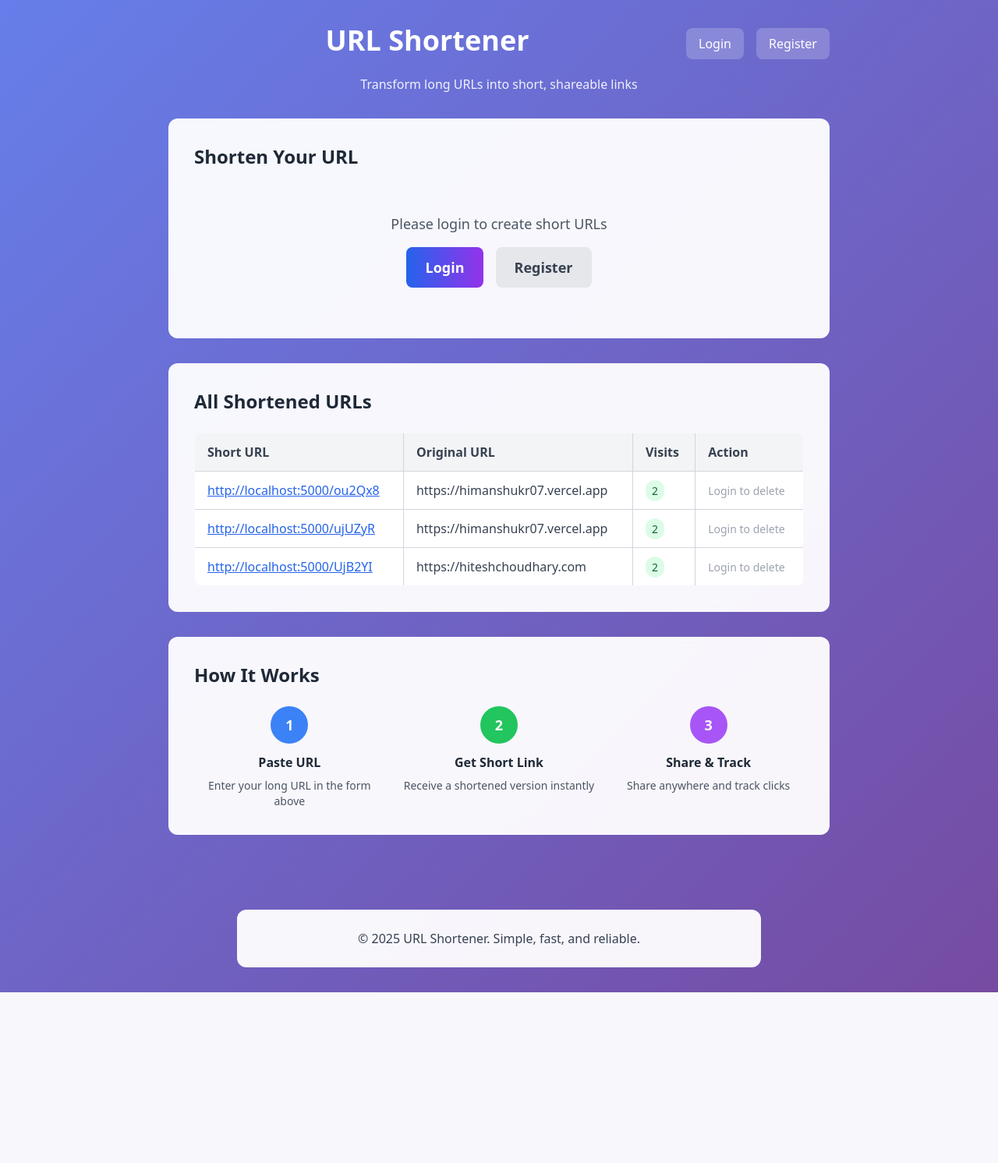
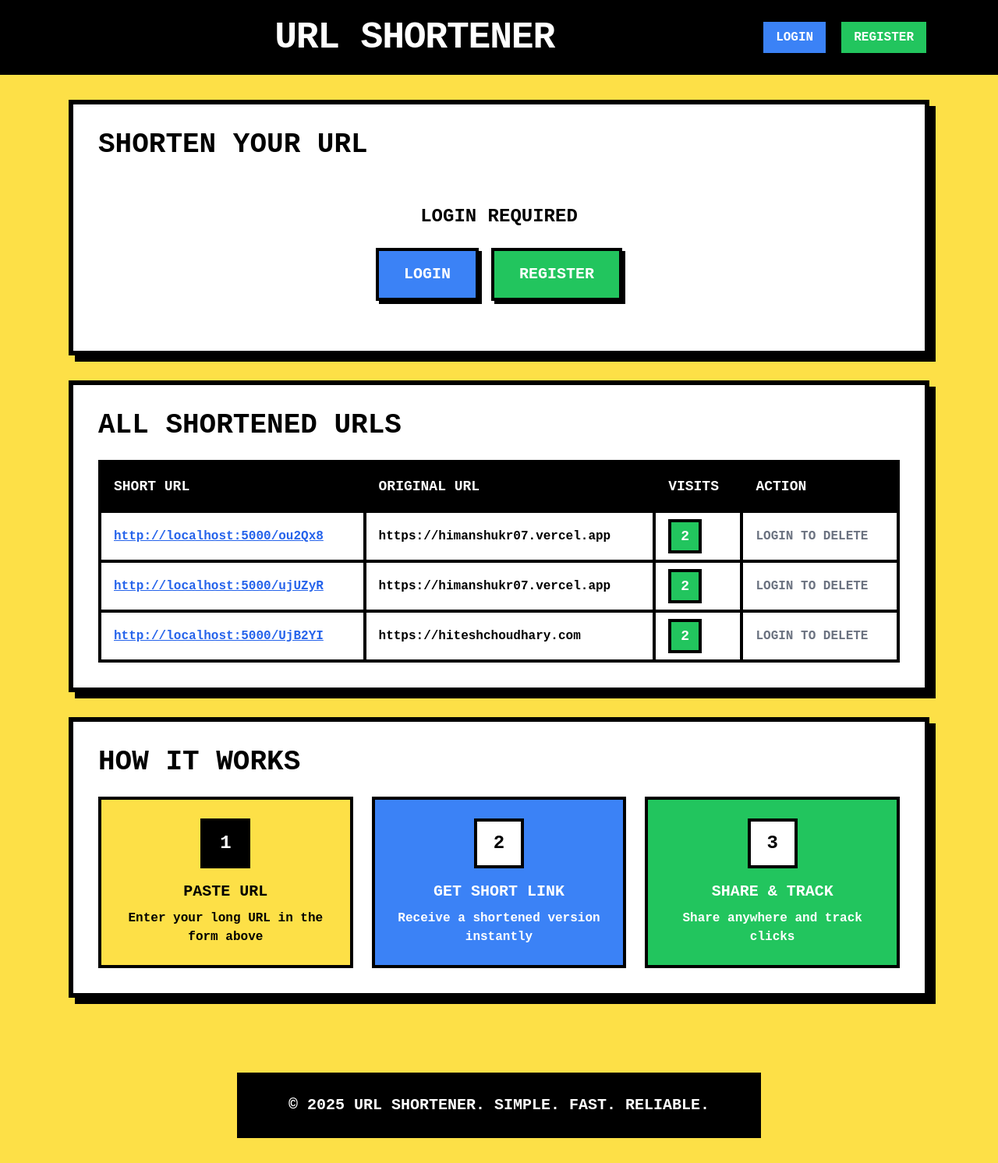
Before and after one commit to himanshukr1721/side-projects, a Flask app: page / in a window 1280 px wide. Shown: the whole page at 78% size. Before the commit the page ends 1273 px from the top, so only its background shows below. Run offline with Flask 3, Linux system fonts and the light colour scheme; data comes from the database, SQL or seed files in the repository; some libraries are stand-ins or nearby versions.

Commit message:
hail capitalism

```diff
--- a/06_shorturl/templates/index.html
+++ b/06_shorturl/templates/index.html
@@ -6,55 +6,73 @@
     <title>URL Shortener</title>
     <script src="https://cdn.tailwindcss.com"></script>
     <style>
-        .gradient-bg {
-            background: linear-gradient(135deg, #667eea 0%, #764ba2 100%);
+        * {
+            font-family: 'Courier New', monospace;
         }
-        .glass-effect {
-            background: rgba(255, 255, 255, 0.95);
-            backdrop-filter: blur(10px);
-            border: 1px solid rgba(255, 255, 255, 0.3);
+        .brutal-border {
+            border: 6px solid #000;
+            box-shadow: 8px 8px 0px #000;
         }
-        .hover-lift {
-            transition: all 0.3s ease;
+        .brutal-border-thin {
+            border: 4px solid #000;
         }
-        .hover-lift:hover {
-            transform: translateY(-2px);
-            box-shadow: 0 10px 25px rgba(0, 0, 0, 0.15);
+        .brutal-button {
+            border: 4px solid #000;
+            box-shadow: 4px 4px 0px #000;
+            transition: all 0.1s;
+        }
+        .brutal-button:hover {
+            transform: translate(2px, 2px);
+            box-shadow: 2px 2px 0px #000;
+        }
+        .brutal-button:active {
+            transform: translate(4px, 4px);
+            box-shadow: 0px 0px 0px #000;
+        }
+        .brutal-input {
+            border: 4px solid #000;
+            box-shadow: inset 4px 4px 0px rgba(0,0,0,0.1);
+        }
+        .brutal-input:focus {
+            outline: none;
+            border: 4px solid #000;
+            box-shadow: inset 4px 4px 0px rgba(0,0,0,0.1), 0 0 0 4px #FFEB3B;
         }
     </style>
 </head>
-<body class="min-h-screen gradient-bg">
+<body class="min-h-screen bg-yellow-300">
     <!-- Header -->
-    <div class="text-center py-8">
-        <div class="flex justify-between items-center max-w-4xl mx-auto px-6 mb-4">
+    <div class="bg-black text-white py-6 mb-8">
+        <div class="max-w-6xl mx-auto px-6">
+            <div class="flex justify-between items-center">
                 <div></div>
-            <h1 class="text-4xl font-bold text-white mb-2">URL Shortener</h1>
-            <div class="flex gap-4">
+                <h1 class="text-5xl font-black uppercase tracking-tight">URL SHORTENER</h1>
+                <div class="flex gap-3">
                     {% if is_logged_in %}
-                    <span class="text-white text-opacity-90">Welcome, <strong>{{ username }}</strong>!</span>
-                    <a href="/logout" class="bg-white bg-opacity-20 hover:bg-opacity-30 text-white px-4 py-2 rounded-lg transition-all">
-                        Logout
+                        <span class="bg-yellow-300 text-black px-4 py-2 brutal-border-thin font-bold">USER: {{ username }}</span>
+                        <a href="/logout" class="bg-red-500 text-white px-4 py-2 brutal-button font-black uppercase">
+                            LOGOUT
                         </a>
                     {% else %}
-                    <a href="/login" class="bg-white bg-opacity-20 hover:bg-opacity-30 text-white px-4 py-2 rounded-lg transition-all">
-                        Login
+                        <a href="/login" class="bg-blue-500 text-white px-4 py-2 brutal-button font-black uppercase">
+                            LOGIN
                         </a>
-                    <a href="/register" class="bg-white bg-opacity-20 hover:bg-opacity-30 text-white px-4 py-2 rounded-lg transition-all">
-                        Register
+                        <a href="/register" class="bg-green-500 text-white px-4 py-2 brutal-button font-black uppercase">
+                            REGISTER
                         </a>
                     {% endif %}
                 </div>
             </div>
-        <p class="text-white text-opacity-90">Transform long URLs into short, shareable links</p>
+        </div>
     </div>
 
     <!-- Main Container -->
-    <div class="max-w-4xl mx-auto px-6">
+    <div class="max-w-6xl mx-auto px-6">
         <!-- Flash Messages -->
         {% with messages = get_flashed_messages(with_categories=true) %}
             {% if messages %}
                 {% for category, message in messages %}
-                    <div class="mb-4 p-4 rounded-lg {% if category == 'error' %}bg-red-100 text-red-700 border border-red-300{% else %}bg-green-100 text-green-700 border border-green-300{% endif %}">
+                    <div class="mb-6 p-4 {% if category == 'error' %}bg-red-500 text-white{% else %}bg-green-500 text-white{% endif %} brutal-border-thin font-bold text-lg">
                         {{ message }}
                     </div>
                 {% endfor %}
@@ -62,33 +80,33 @@
         {% endwith %}
 
         <!-- URL Shortener Form -->
-        <div class="glass-effect rounded-xl p-8 mb-8 hover-lift">
-            <h2 class="text-2xl font-bold mb-6 text-gray-800">Shorten Your URL</h2>
+        <div class="bg-white brutal-border p-8 mb-8">
+            <h2 class="text-4xl font-black mb-6 uppercase">SHORTEN YOUR URL</h2>
             {% if is_logged_in %}
-                <form method="POST" class="space-y-4">
+                <form method="POST" class="space-y-6">
                     <label class="block">
-                        <span class="text-gray-700 font-medium">Enter a long URL</span>
+                        <span class="text-black font-black text-xl mb-2 block uppercase">Enter a long URL</span>
                         <input
                          type="text"
                          name="urls"
                          placeholder="https://example.com/verylongurl"
                          required
-                         class="mt-2 block w-full border border-gray-300 rounded-lg p-4 text-lg focus:ring-2 focus:ring-blue-500 focus:border-transparent"
+                         class="brutal-input block w-full p-4 text-lg bg-white font-bold"
                          >
                     </label>
-                    <button type="submit" class="w-full bg-gradient-to-r from-blue-600 to-purple-600 text-white px-6 py-3 rounded-lg font-semibold text-lg hover:from-blue-700 hover:to-purple-700 transition-all">
-                        Shorten URL
+                    <button type="submit" class="w-full bg-black text-white px-6 py-4 brutal-button font-black text-xl uppercase">
+                        SHORTEN URL
                     </button>
                 </form>
             {% else %}
                 <div class="text-center py-8">
-                    <p class="text-gray-600 text-lg mb-4">Please login to create short URLs</p>
+                    <p class="text-black text-2xl mb-6 font-black uppercase">LOGIN REQUIRED</p>
                     <div class="flex gap-4 justify-center">
-                        <a href="/login" class="bg-gradient-to-r from-blue-600 to-purple-600 text-white px-6 py-3 rounded-lg font-semibold text-lg hover:from-blue-700 hover:to-purple-700 transition-all">
-                            Login
+                        <a href="/login" class="bg-blue-500 text-white px-8 py-4 brutal-button font-black text-xl uppercase">
+                            LOGIN
                         </a>
-                        <a href="/register" class="bg-gray-200 text-gray-700 px-6 py-3 rounded-lg font-semibold text-lg hover:bg-gray-300 transition-all">
-                            Register
+                        <a href="/register" class="bg-green-500 text-white px-8 py-4 brutal-button font-black text-xl uppercase">
+                            REGISTER
                         </a>
                     </div>
                 </div>
@@ -96,46 +114,46 @@
         </div>
 
         <!-- URLs Table -->
-        <div class="glass-effect rounded-xl p-8 hover-lift">
-            <h2 class="text-2xl font-bold mb-6 text-gray-800">All Shortened URLs</h2>
+        <div class="bg-white brutal-border p-8">
+            <h2 class="text-4xl font-black mb-6 uppercase">ALL SHORTENED URLS</h2>
             {% if all_urls %}
             <div class="overflow-x-auto">
-                <table class="w-full border-collapse border border-gray-300 rounded-lg overflow-hidden">
-                    <thead class="bg-gray-100">
-                        <tr>
-                            <th class="border border-gray-300 px-4 py-3 text-left font-semibold text-gray-700">Short URL</th>
-                            <th class="border border-gray-300 px-4 py-3 text-left font-semibold text-gray-700">Original URL</th>
-                            <th class="border border-gray-300 px-4 py-3 text-left font-semibold text-gray-700">Visits</th>
-                            <th class="border border-gray-300 px-4 py-3 text-left font-semibold text-gray-700">Action</th>
+                <table class="w-full border-collapse">
+                    <thead>
+                        <tr class="bg-black text-white">
+                            <th class="brutal-border-thin px-4 py-4 text-left font-black text-lg uppercase">SHORT URL</th>
+                            <th class="brutal-border-thin px-4 py-4 text-left font-black text-lg uppercase">ORIGINAL URL</th>
+                            <th class="brutal-border-thin px-4 py-4 text-left font-black text-lg uppercase">VISITS</th>
+                            <th class="brutal-border-thin px-4 py-4 text-left font-black text-lg uppercase">ACTION</th>
                         </tr>
                     </thead>
                     <tbody class="bg-white">
                         {% for url in all_urls %}
-                            <tr class="hover:bg-gray-50">
-                                <td class="border border-gray-300 px-4 py-3">
-                                    <a href="/{{ url[1] }}" target="_blank" class="text-blue-600 underline hover:text-blue-800">
+                            <tr class="brutal-border-thin">
+                                <td class="brutal-border-thin px-4 py-4">
+                                    <a href="/{{ url[1] }}" target="_blank" class="text-blue-600 font-bold underline hover:text-blue-800">
                                         http://localhost:5000/{{ url[1] }}
                                     </a>
                                 </td>
-                                <td class="border border-gray-300 px-4 py-3 text-gray-700">{{ url[0] }}</td>
-                                <td class="border border-gray-300 px-4 py-3">
-                                    <span class="bg-green-100 text-green-800 px-2 py-1 rounded-full text-sm font-medium">
+                                <td class="brutal-border-thin px-4 py-4 text-black font-bold">{{ url[0] }}</td>
+                                <td class="brutal-border-thin px-4 py-4">
+                                    <span class="bg-green-500 text-white px-3 py-2 brutal-border-thin font-black text-lg">
                                         {{ url[2] }}
                                     </span>
                                 </td>
-                                <td class="border border-gray-300 px-4 py-3">
+                                <td class="brutal-border-thin px-4 py-4">
                                     {% if is_logged_in %}
                                         <form
                                         action="/delete/{{ url[1] }}"
                                         method="POST"
-                                        onsubmit="return confirm('Delete this short url?')"
+                                        onsubmit="return confirm('DELETE THIS URL?')"
                                         class="inline">
-                                        <button type="submit" class="bg-red-100 hover:bg-red-200 text-red-600 px-3 py-1 rounded font-bold transition-colors">
-                                            Delete
+                                        <button type="submit" class="bg-red-500 text-white px-4 py-2 brutal-button font-black uppercase">
+                                            DELETE
                                         </button>
                                         </form>
                                     {% else %}
-                                        <span class="text-gray-400 text-sm">Login to delete</span>
+                                        <span class="text-gray-500 font-bold">LOGIN TO DELETE</span>
                                     {% endif %}
                                 </td>
                             </tr>
@@ -144,31 +162,31 @@
                 </table>
             </div>
             {% else %}
-            <div class="text-center py-8">
-                <p class="text-gray-600 text-lg">No URLs have been shortened yet</p>
-                <p class="text-gray-500 mt-2">Start by entering a URL above!</p>
+            <div class="text-center py-12">
+                <p class="text-black text-2xl font-black uppercase mb-2">NO URLS YET</p>
+                <p class="text-black text-lg font-bold">START BY ENTERING A URL ABOVE!</p>
             </div>
             {% endif %}
         </div>
 
         <!-- How It Works -->
-        <div class="glass-effect rounded-xl p-8 mt-8 hover-lift">
-            <h2 class="text-2xl font-bold mb-6 text-gray-800">How It Works</h2>
+        <div class="bg-white brutal-border p-8 mt-8">
+            <h2 class="text-4xl font-black mb-6 uppercase">HOW IT WORKS</h2>
             <div class="grid md:grid-cols-3 gap-6">
-                <div class="text-center">
-                    <div class="w-12 h-12 bg-blue-500 text-white rounded-full flex items-center justify-center mx-auto mb-3 font-bold text-lg">1</div>
-                    <h3 class="font-semibold text-gray-800 mb-2">Paste URL</h3>
-                    <p class="text-gray-600 text-sm">Enter your long URL in the form above</p>
+                <div class="text-center bg-yellow-300 brutal-border-thin p-6">
+                    <div class="w-16 h-16 bg-black text-white brutal-border-thin flex items-center justify-center mx-auto mb-4 font-black text-2xl">1</div>
+                    <h3 class="font-black text-black mb-2 text-xl uppercase">PASTE URL</h3>
+                    <p class="text-black font-bold">Enter your long URL in the form above</p>
                 </div>
-                <div class="text-center">
-                    <div class="w-12 h-12 bg-green-500 text-white rounded-full flex items-center justify-center mx-auto mb-3 font-bold text-lg">2</div>
-                    <h3 class="font-semibold text-gray-800 mb-2">Get Short Link</h3>
-                    <p class="text-gray-600 text-sm">Receive a shortened version instantly</p>
+                <div class="text-center bg-blue-500 text-white brutal-border-thin p-6">
+                    <div class="w-16 h-16 bg-white text-black brutal-border-thin flex items-center justify-center mx-auto mb-4 font-black text-2xl">2</div>
+                    <h3 class="font-black mb-2 text-xl uppercase">GET SHORT LINK</h3>
+                    <p class="font-bold">Receive a shortened version instantly</p>
                 </div>
-                <div class="text-center">
-                    <div class="w-12 h-12 bg-purple-500 text-white rounded-full flex items-center justify-center mx-auto mb-3 font-bold text-lg">3</div>
-                    <h3 class="font-semibold text-gray-800 mb-2">Share & Track</h3>
-                    <p class="text-gray-600 text-sm">Share anywhere and track clicks</p>
+                <div class="text-center bg-green-500 text-white brutal-border-thin p-6">
+                    <div class="w-16 h-16 bg-white text-black brutal-border-thin flex items-center justify-center mx-auto mb-4 font-black text-2xl">3</div>
+                    <h3 class="font-black mb-2 text-xl uppercase">SHARE & TRACK</h3>
+                    <p class="font-bold">Share anywhere and track clicks</p>
                 </div>
             </div>
         </div>
@@ -176,8 +194,8 @@
 
     <!-- Footer -->
     <footer class="text-center py-8 mt-16">
-        <div class="glass-effect rounded-xl p-6 max-w-2xl mx-auto">
-            <p class="text-gray-700">&copy; 2025 URL Shortener. Simple, fast, and reliable.</p>
+        <div class="bg-black text-white brutal-border-thin p-6 max-w-2xl mx-auto">
+            <p class="font-black text-xl uppercase">&copy; 2025 URL SHORTENER. SIMPLE. FAST. RELIABLE.</p>
         </div>
     </footer>
 </body>
```
Also changed, not shown: 06_shorturl/templates/404.html (+35 -3 lines), 06_shorturl/templates/login.html (+48 -31 lines), 06_shorturl/templates/register.html (+52 -35 lines). Lines whose indentation alone changed are shown as unchanged.
